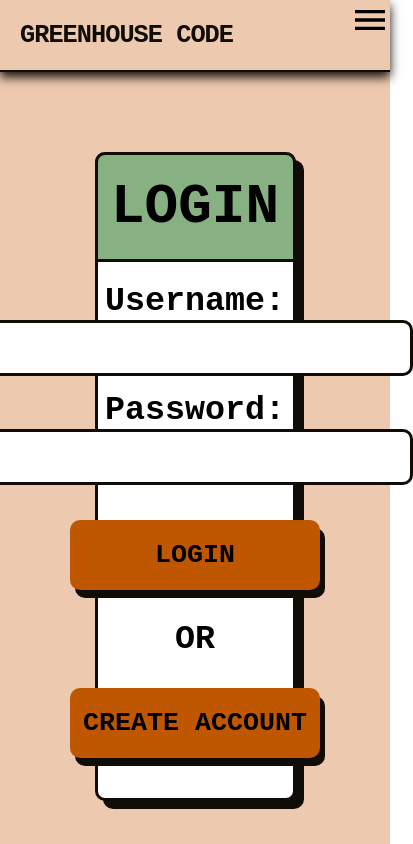
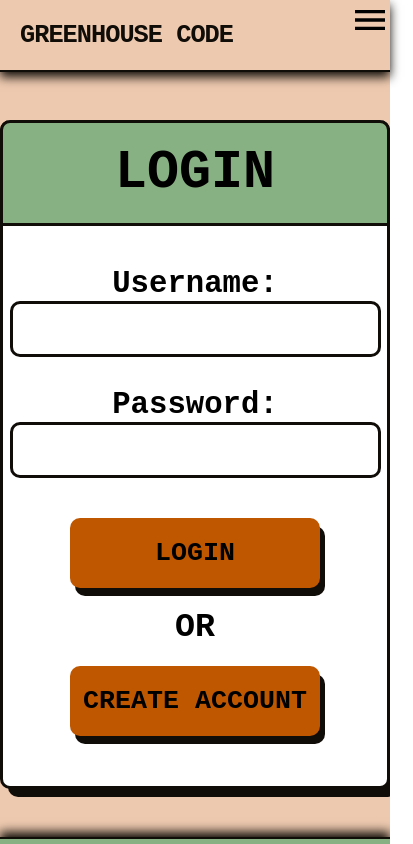
Before and after one commit to progmatic-fs-2023/greenhouse-project, a React (Vite) app in the folder client/: page /login in a window 390 px wide. Shown: the top 844 px of the page, 413 px wide, since content can reach past the window. Built offline with nearby package versions, Linux system fonts and the light colour scheme; no server answers; a web font is replaced by a local one.

Commit message:
login/register media query update

```diff
--- a/client/src/login.css
+++ b/client/src/login.css
@@ -1,7 +1,7 @@
 .login_main_container {
   display: flex;
   justify-content: center;
-  padding: 5rem 0;
+  padding: 3rem 0;
 }
 
 .login_container {
@@ -12,7 +12,7 @@
   flex-flow: column;
   width: 50%;
   height: 100%;
-  padding: 30px auto;
+  padding: 0 auto 20px;
   border-right: 3px solid var(--smokey-black);
   border-bottom: 3px solid var(--smokey-black);
   border-left: 3px solid var(--smokey-black);
@@ -28,25 +28,24 @@
   padding: 20px 0;
   text-transform: uppercase;
   font-style: normal;
-  font-size: 42pt;
+  font-size: 40pt;
   background-color: var(--secondary-color);
 }
 
 .login_container form {
-  padding: 20px 0;
+  padding: 40px 0;
 }
 
 .login_container label, .quiz-form label, .edit_question_form label {
-  font-style: normal;
-  font-size: 25pt;
+  font-size: 23pt;
+  padding: 0 auto;
 }
 
 .login_container input, .quiz-form select, .quiz-form input {
-  margin-bottom: 15px;
+  margin: 0 auto 30px;
   padding: 10px 15px;
   border: 3px solid var(--smokey-black);
   border-radius: 5px;
-  width: 400px;
   font-size: 20pt;
   border-radius: 10px;
 }
@@ -58,7 +57,7 @@
   width: 250px;
   height: 70px;
   padding: 10px;
-  margin: 20px 0;
+  margin: 10px 0;
   font-size: 20pt;
   text-transform: uppercase;
   transition-duration: 0.3s;
@@ -68,7 +67,6 @@
 .login_container button:hover, .edit_question_form button:hover, .admin button:hover, .question-form-container button:hover, .modal_button:hover {
   background-color: var(--button-hover-color);
   color: #2c2c2c;
-  letter-spacing: 0.3px;
   transition-timing-function: 0.3s ease-in-out;
   cursor: pointer;
 }
@@ -81,3 +79,12 @@
   font-style: normal;
   font-size: 25pt;
 }
+
+/* MEDIA QUERIES */
+
+@media only screen and (max-width: 800px) {
+  .login_container {
+    width: 400px;
+  }
+
+}
```
